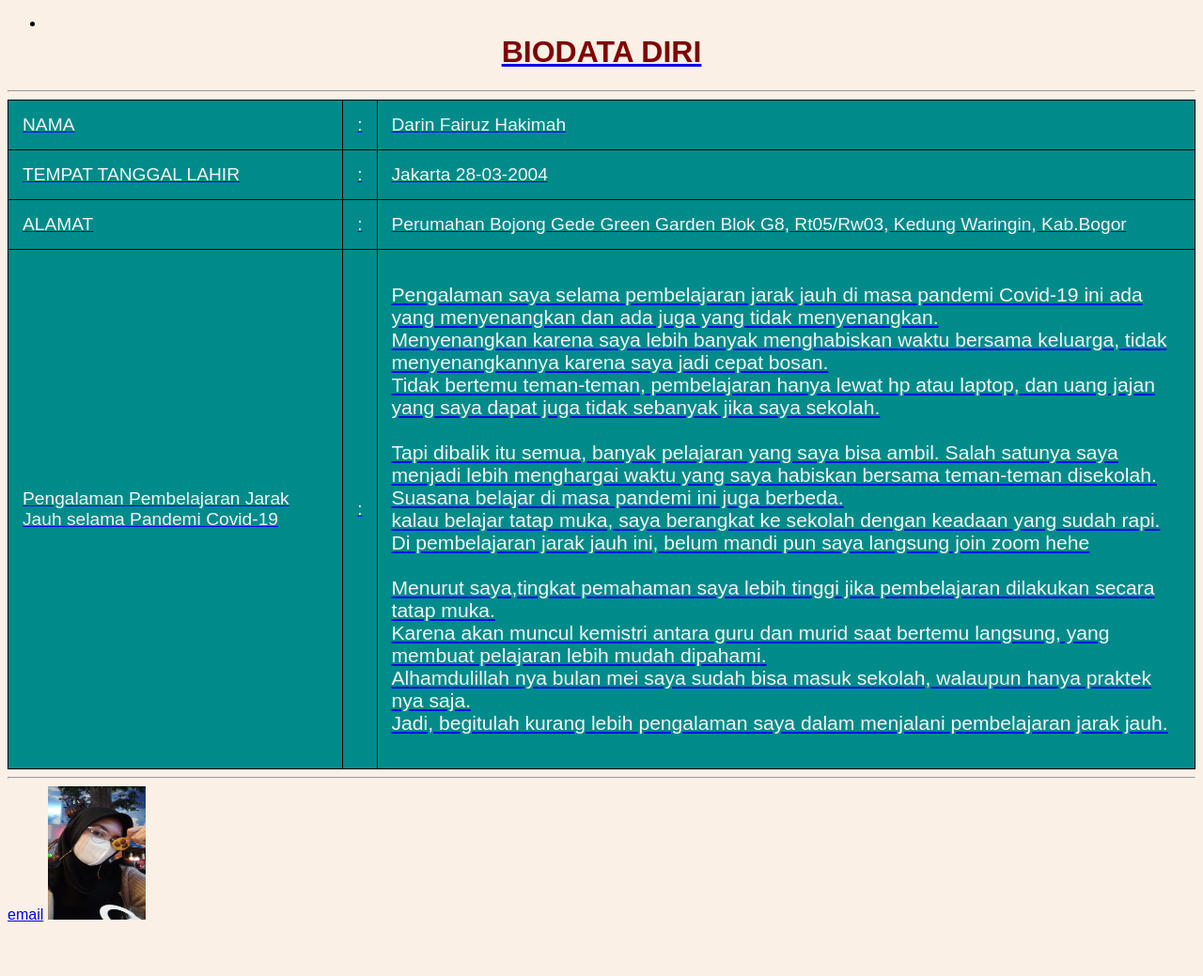
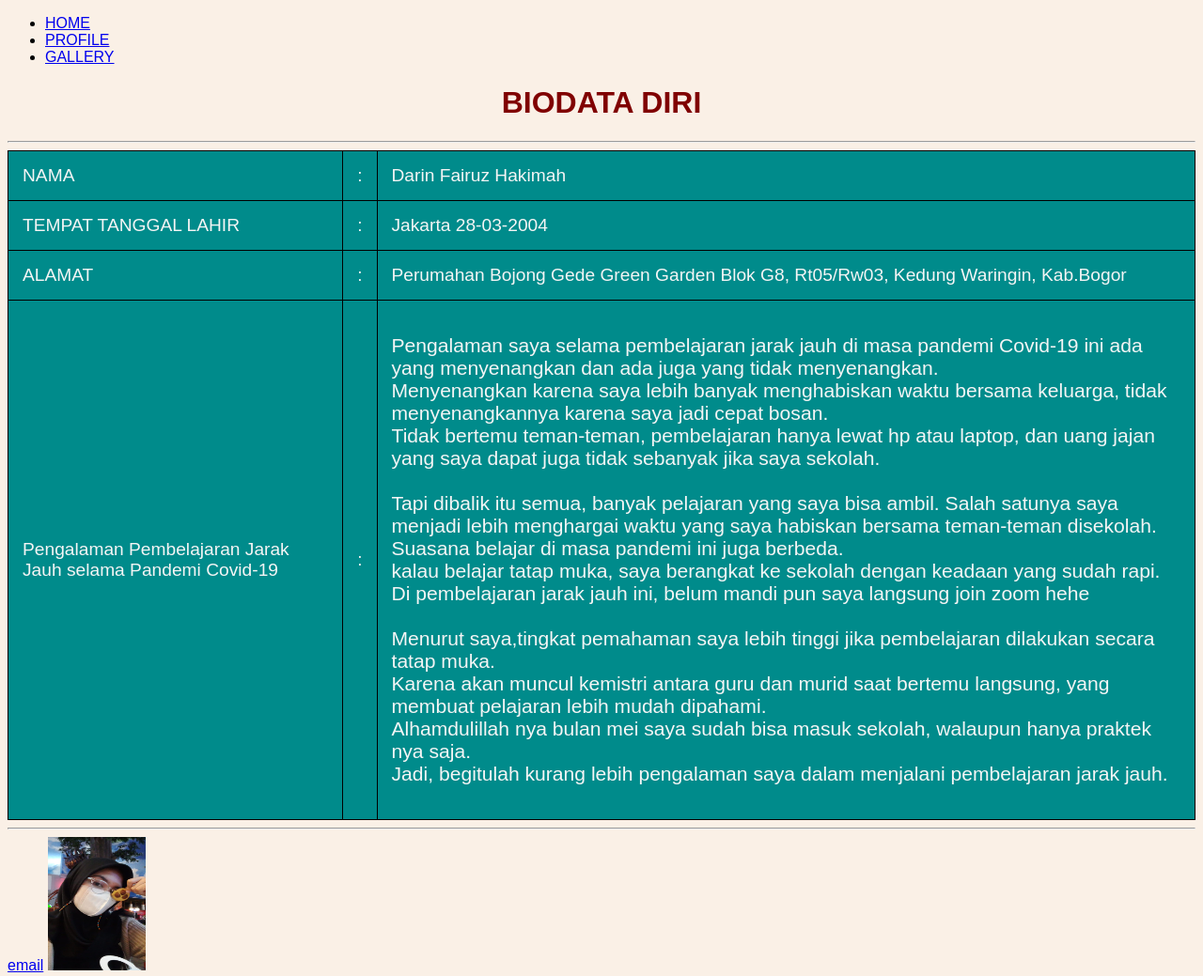
Before and after one commit to darinfairuz/Darin.github.io, a plain HTML site: page index.html in a window 1280 px wide. Shown: the whole page at 94% size. Before the commit the page ends 991 px from the top, so only its background shows below. Drawn offline with Linux system fonts and the light colour scheme.

Commit message:
Update index.html

```diff
--- a/index.html
+++ b/index.html
@@ -9,9 +9,10 @@
     <body>
 	<nav>
 		<ul>
-			<li> <a href="https://darinfairuz.github.io/Darin.github.io/index.html> HOME </a> <li>
-
-		<ul>
+			<li><a href="https://darinfairuz.github.io/Darin.github.io/index.html"> HOME </a></li>
+			<li><a href="https://darinfairuz.github.io/Darin.github.io/profile.html"> PROFILE </a></li>
+			<li><a href="https://darinfairuz.github.io/Darin.github.io/gallery.html"> GALLERY </a></li>
+		</ul>
 	</nav>
         <h1>
             <b> BIODATA DIRI </b>
```
